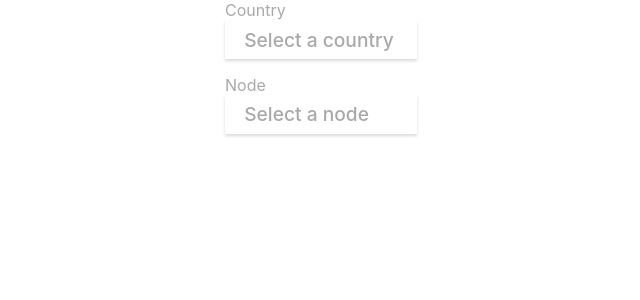
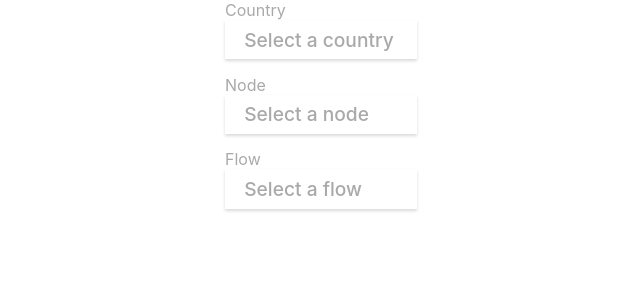
Before and after one commit to kattprinsen/testing-octo-barnacle, a React (Create React App) app: page / in a window 1280 px wide. Shown: the top 300 px of the page, without its empty margins (319-959 px from the left). Built offline with nearby package versions, Linux system fonts and the light colour scheme.

Commit message:
Adding a 3d dropdown

```diff
--- a/src/App.js
+++ b/src/App.js
@@ -14,11 +14,17 @@ function App() {
     items: ['Malmö', 'Stockholm', 'Köpenhamn']
   }
 
+  const flowData = {
+    title: 'Flow',
+    header: 'Select a flow',
+    items: ['Order pickup', 'Delivery', 'In-store']
+  }
+
   return (
     <>
     <DropDown {...countryData} />
     <DropDown {...nodeData} />
-
+    <DropDown {...flowData} />
     </>
   );
 }
```
